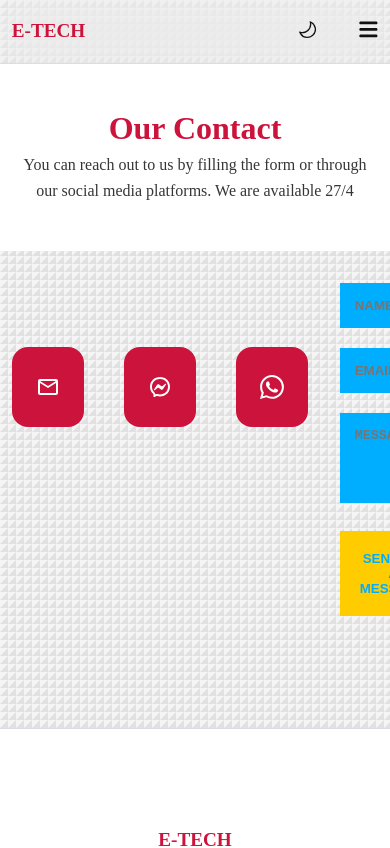
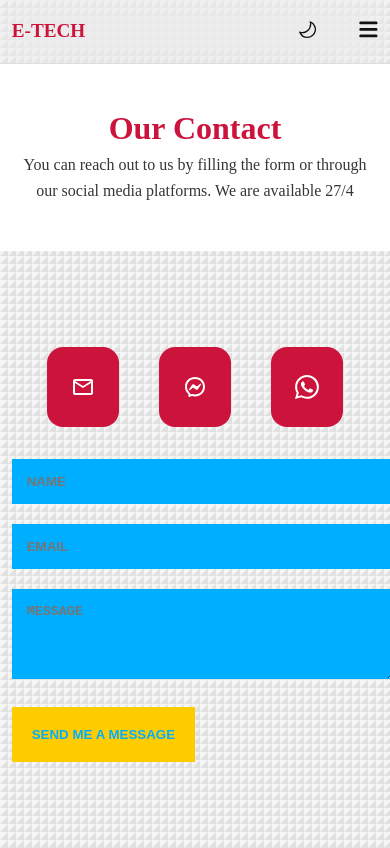
Before and after one commit to Muraina020/next-portfolio, a Next.js app: page /contact in a window 390 px wide. Shown: the top 848 px of the page. Built offline with nearby package versions, Linux system fonts and the light colour scheme.

Commit message:
first commit

```diff
--- a/app/contact/contact.module.css
+++ b/app/contact/contact.module.css
@@ -73,3 +73,15 @@
     background-color: #ff0000;
     color: #ffffff;
   }
+
+  @media screen and (max-width: 600px) {
+    .sociaForm{
+        display: flex;
+        flex-direction: column;
+        gap: 2rem;
+    }
+
+    .form{
+        width: 24rem;
+    }
+  }
```
